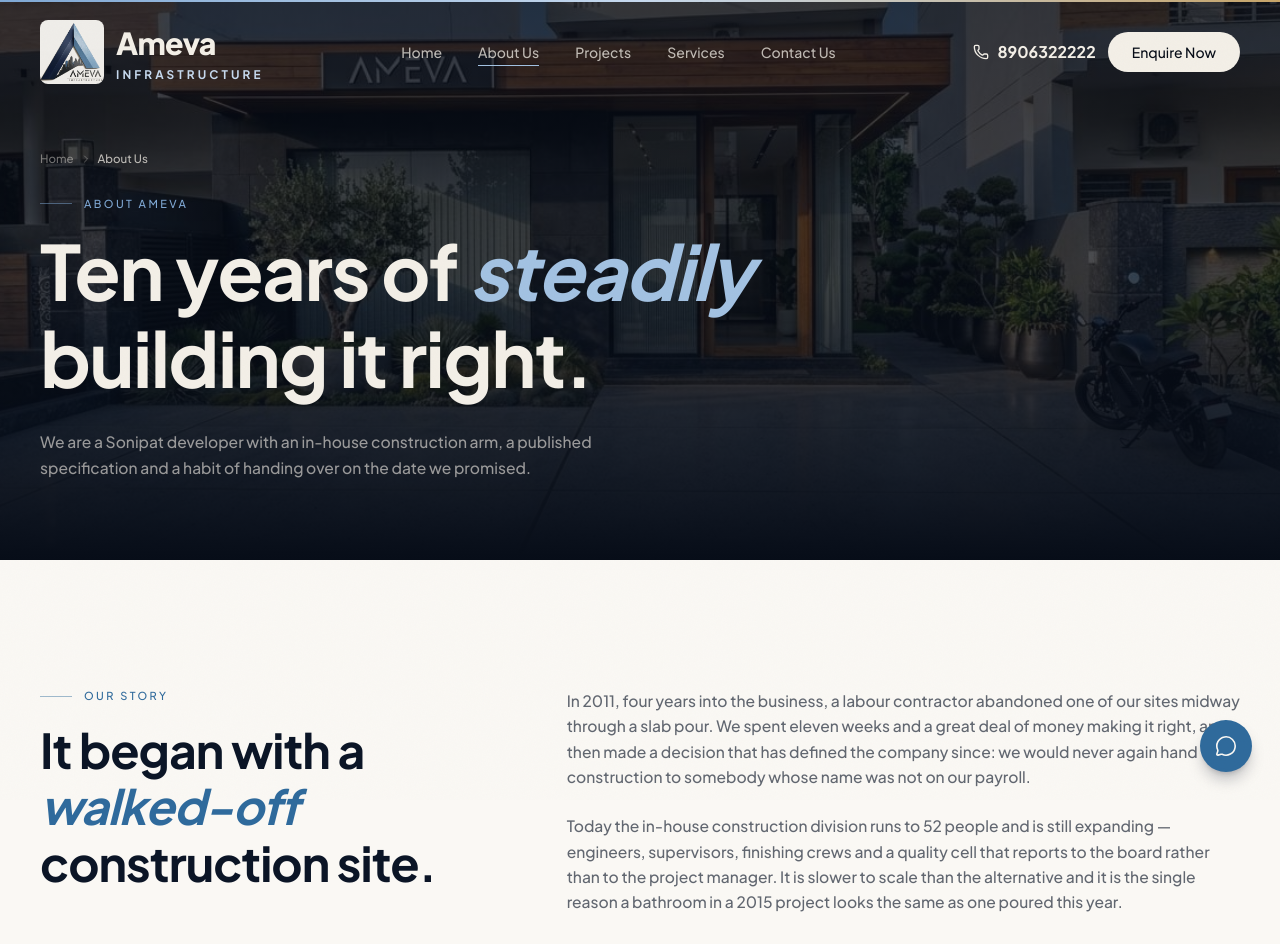
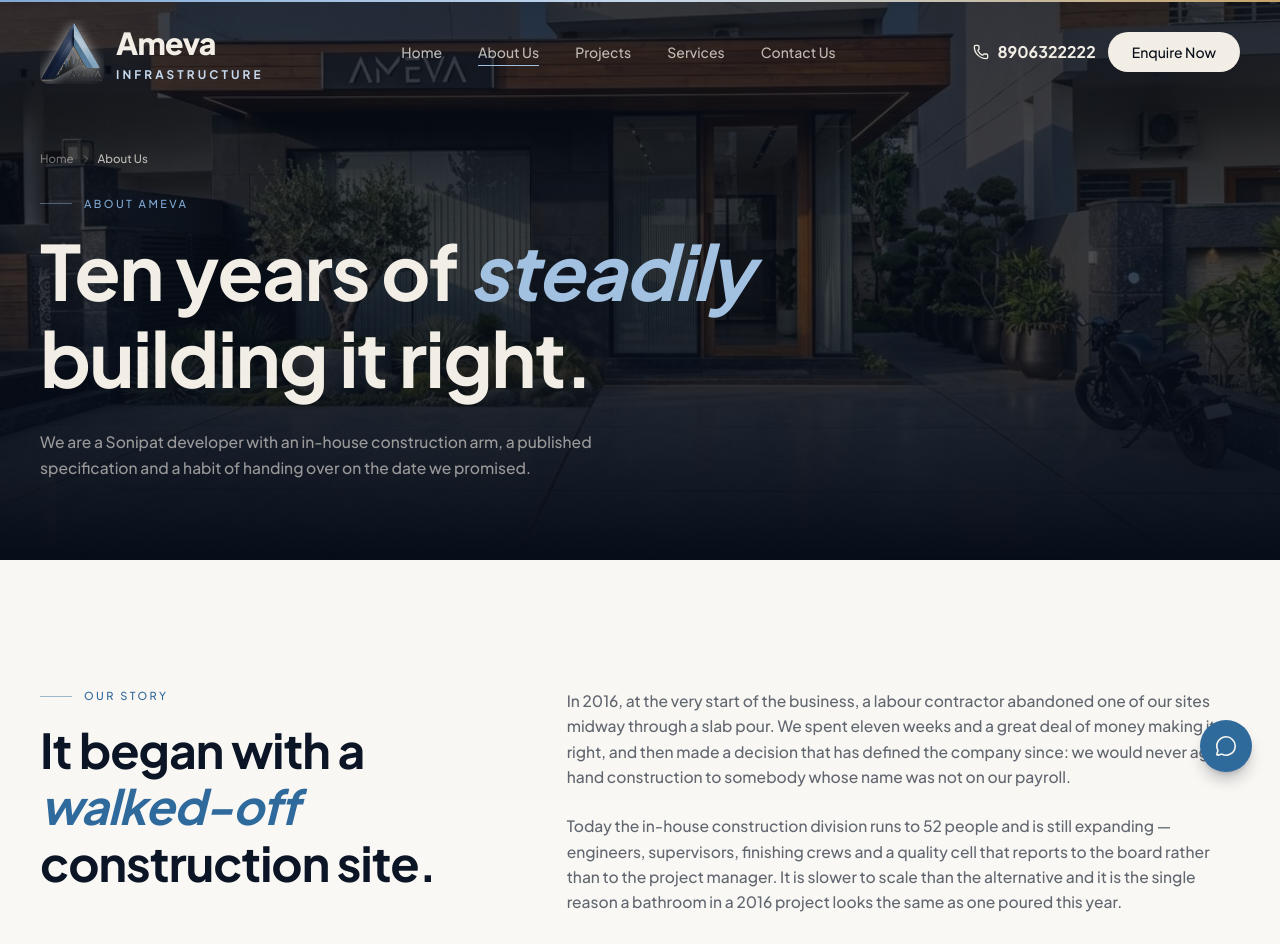
Before and after one commit to desirediv0/ameva-infra, a Next.js app: page /about in a window 1280 px wide. Shown: the top 944 px of the page. Built offline with nearby package versions, Linux system fonts and the light colour scheme.

Commit message:
Update content and styles in AboutPage, Footer, and Navbar components

```diff
--- a/src/app/about/page.tsx
+++ b/src/app/about/page.tsx
@@ -71,7 +71,7 @@ export default function AboutPage() {
           <div className="space-y-6 text-[0.975rem] leading-relaxed text-navy-900/64 lg:col-span-7">
             <Reveal delay={0.15}>
               <p>
-                In 2011, four years into the business, a labour contractor
+                In 2016, at the very start of the business, a labour contractor
                 abandoned one of our sites midway through a slab pour. We spent
                 eleven weeks and a great deal of money making it right, and then
                 made a decision that has defined the company since: we would
@@ -85,7 +85,7 @@ export default function AboutPage() {
                 engineers, supervisors, finishing crews and a quality cell that
                 reports to the board rather than to the project manager. It is
                 slower to scale than the alternative and it is the single reason
-                a bathroom in a 2015 project looks the same as one poured this
+                a bathroom in a 2016 project looks the same as one poured this
                 year.
               </p>
             </Reveal>
--- a/src/components/layout/Footer.tsx
+++ b/src/components/layout/Footer.tsx
@@ -23,8 +23,8 @@ export function Footer() {
           <div className="lg:col-span-4">
             <Reveal>
               <Link href="/" className="flex items-center gap-3">
-                <span className="relative size-20 overflow-hidden rounded-lg bg-cream-50/95 p-1">
-                  <Image src="/logo.png" alt="" fill sizes="80px" className="object-contain p-1" />
+                <span className="relative size-20 overflow-hidden rounded-lg ">
+                  <Image src="/logo.png" alt="" fill sizes="80px" className="object-contain drop-shadow-[0_0_8px_rgba(255,255,255,0.5)]" />
                 </span>
                 <span className="flex flex-col leading-none">
                   <span className="font-display text-4xl font-extrabold tracking-tight text-cream-100">
--- a/src/components/layout/Navbar.tsx
+++ b/src/components/layout/Navbar.tsx
@@ -62,13 +62,13 @@ export function Navbar() {
       >
         <nav className="container-x flex items-center justify-between gap-6">
           <Link href="/" className="group flex items-center gap-3" aria-label={site.name}>
-            <span className={`relative size-14 overflow-hidden rounded-lg transition-transform duration-500 group-hover:scale-105 sm:size-16 ${inverted ? "" : "bg-cream-50/95 p-1"}`}>
+            <span className={`relative size-14 overflow-hidden rounded-lg transition-transform duration-500 group-hover:scale-105 sm:size-16 ${inverted ? "" : ""}`}>
               <Image
                 src="/logo.png"
                 alt=""
                 fill
                 sizes="64px"
-                className="object-contain"
+                className={`object-contain ${inverted ? "" : "drop-shadow-[0_0_6px_rgba(255,255,255,0.55)]"}`}
                 priority
               />
             </span>
```
